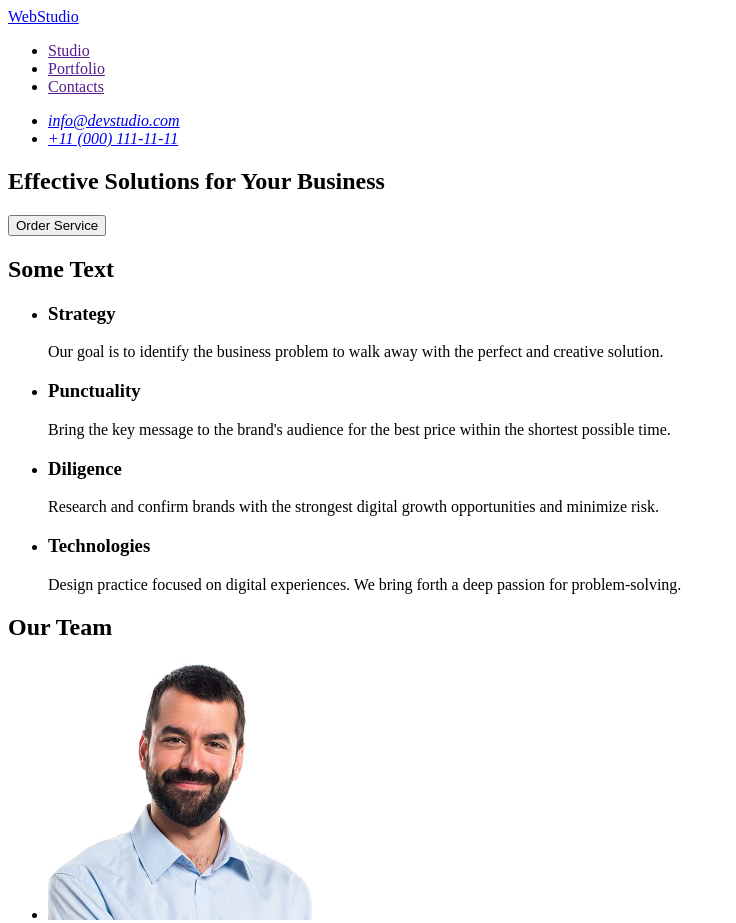
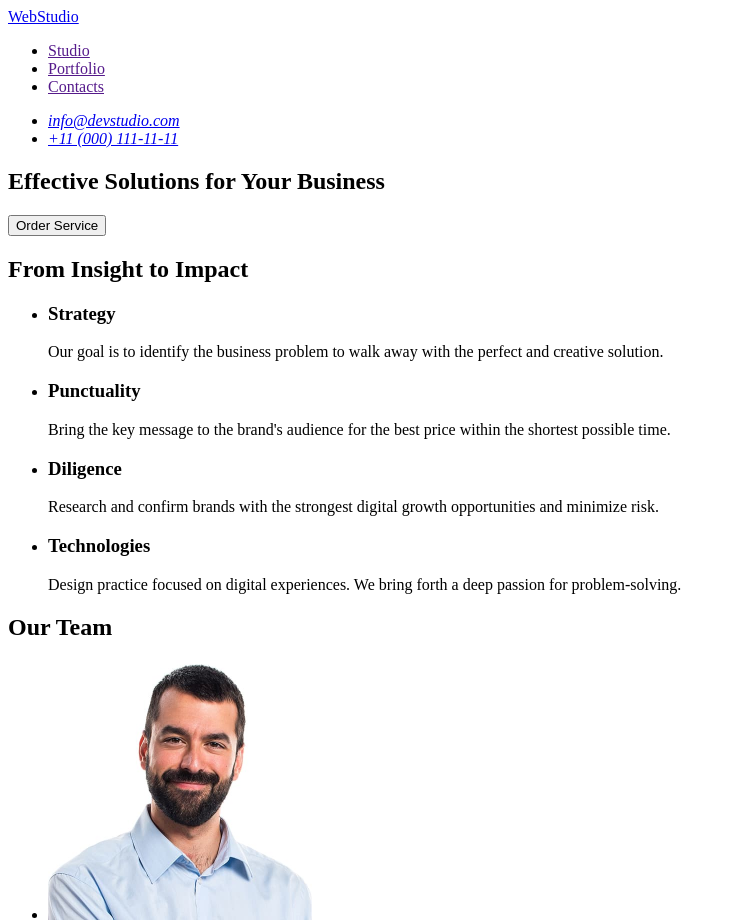
Before and after one commit to dunrok/goit-markup-hw-01, a plain HTML site: page index.html in a window 1280 px wide. Shown: the top 923 px of the page, without its empty margins (0-736 px from the left). Drawn offline with Linux system fonts and the light colour scheme.

Commit message:
section sign

```diff
--- a/index.html
+++ b/index.html
@@ -4,6 +4,7 @@
     <meta charset="UTF-8">
     <meta name="viewport" content="width=device-width, initial-scale=1.0">
     <link rel="shortcut icon" href="./images/favicon.ico" type="image/x-icon">
+    <link rel="shortcut icon" href="favicon.ico" type="image/x-icon">
     <title>WebStudio</title>
 </head>
 <body>
@@ -29,7 +30,7 @@
             <button type="button">Order Service</button>
         </section>
         <section>
-            <h2>Some Text</h2>
+            <h2>From Insight to Impact</h2>
             <ul>
                 <li>
                     <h3>Strategy</h3>
```
